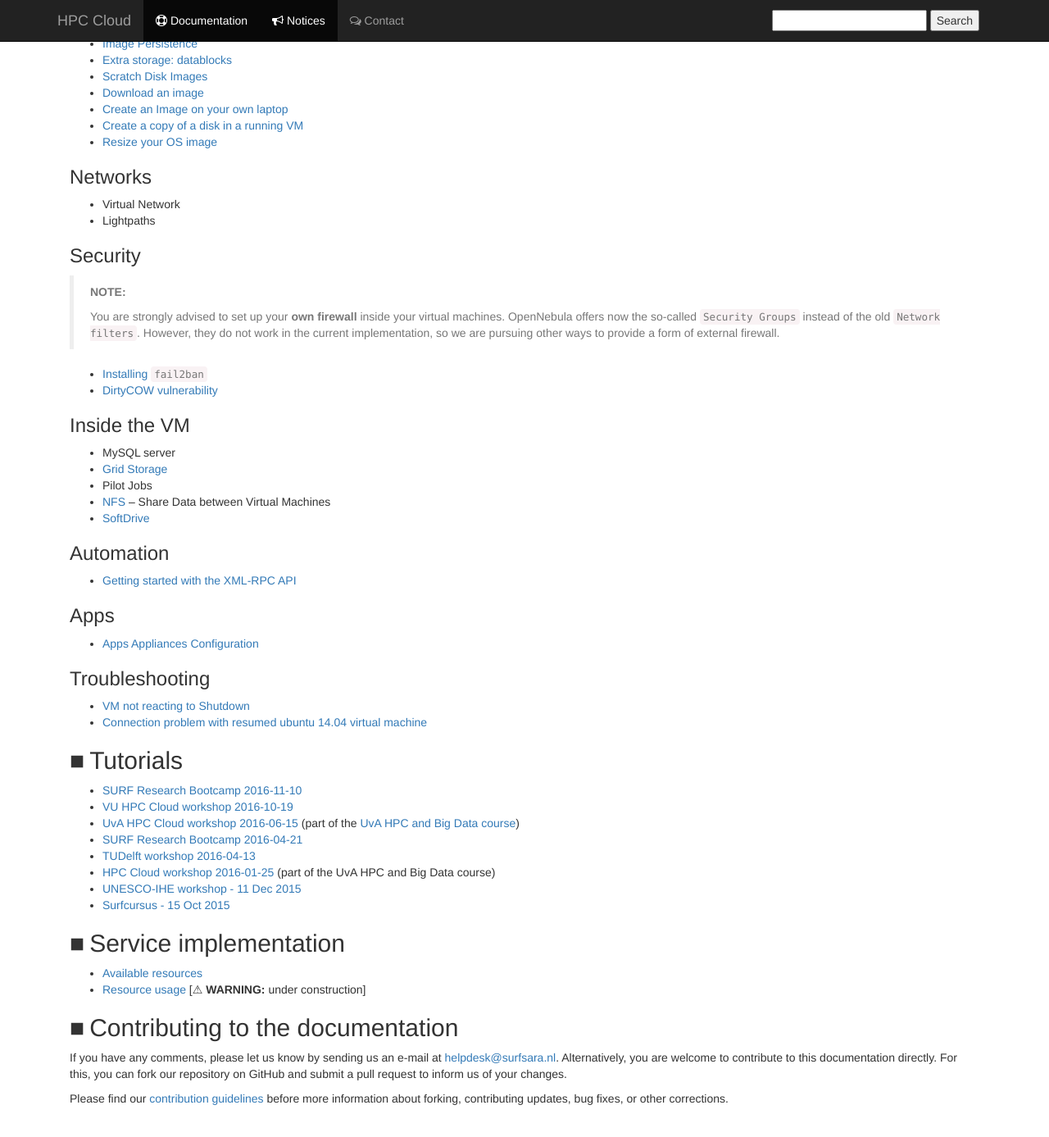
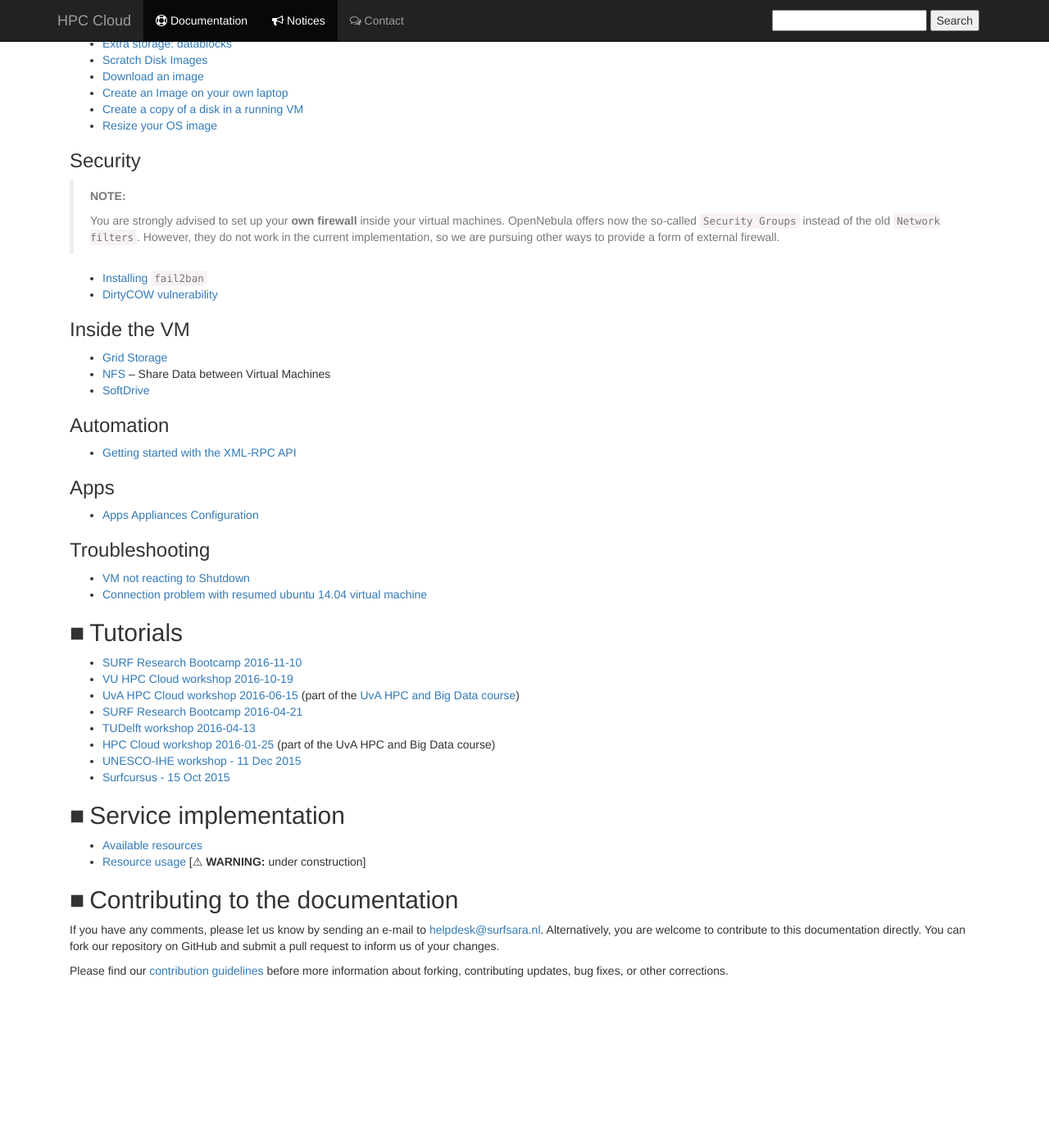
Before and after one commit to sara-nl/clouddocs, a Jekyll site: the page built from index.markdown, in a window 1280 px wide and 1400 px high, scrolled down 1015 px. Shown: the top 1387 px of the window at 82% size. Built offline with Jekyll 4.4.1, drawn with Linux system fonts in a browser that asks for light colours; nearby versions of some CDN libraries; our own code applies the rules of GitHub Pages for plain Markdown files; after the commit the page ends 2259 px from its top, so only the background shows below that.

Commit message:
Update index.markdown
Removed the following empty entries:
- licenses ('General' sec.)
- Networks section
- MySQL server & Pilot Jobs ('Inside the VM' sec.)

```diff
--- a/index.markdown
+++ b/index.markdown
@@ -58,10 +57,6 @@
 * [Create a copy of a disk in a running VM](storage_snapshot)
 * [Resize your OS image](resize_os_image)
 
-### Networks
-* Virtual Network
-* Lightpaths
-
 ### Security
 > **NOTE:**
 >
@@ -71,9 +66,7 @@
 * [DirtyCOW vulnerability](notices/dirtycow)
 
 ### Inside the VM
-* MySQL server
 * [Grid Storage](grid-storage)
-* Pilot Jobs
 * [NFS](NFS) &ndash; Share Data between Virtual Machines
 * [SoftDrive](softdrive)
 
@@ -85,7 +78,6 @@
 * [Apps Appliances Configuration](appliances-configuration)
 
 ### Troubleshooting
-
 * [VM not reacting to Shutdown](vm-not-reacting-to-shutdown)
 * [Connection problem with resumed ubuntu 14.04 virtual machine](connection_problem_ubuntu1404)
 
@@ -105,6 +97,6 @@
 
 ## Contributing to the documentation
 
-If you have any comments, please let us know by sending us an e-mail at [helpdesk@surfsara.nl](mailto:helpdesk@surfsara.nl?subject=HPC%20Cloud%20documentation%20comments). Alternatively, you are welcome to contribute to this documentation directly. For this, you can fork our repository on GitHub and submit a pull request to inform us of your changes.
+If you have any comments, please let us know by sending an e-mail to [helpdesk@surfsara.nl](mailto:helpdesk@surfsara.nl?subject=HPC%20Cloud%20documentation%20comments). Alternatively, you are welcome to contribute to this documentation directly. You can fork our repository on GitHub and submit a pull request to inform us of your changes.
 
 Please find our [contribution guidelines](markdown-best-practice) before more information about forking, contributing updates, bug fixes, or other corrections.
```
Also changed, not shown: other parts of index.markdown (+0 -1 lines).
